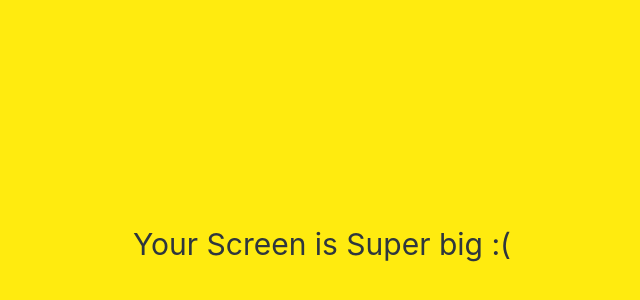
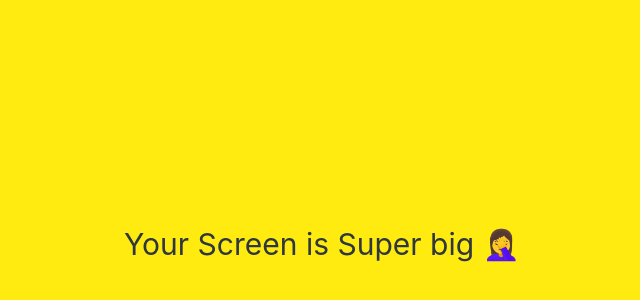
Before and after one commit to devbomdong/kokoa-clone, a plain HTML site: page friends.html in a window 1280 px wide. Shown: the part 156-456 px from the top of the page, without its empty margins (318-958 px from the left). Drawn offline with Linux system fonts and the light colour scheme.

Commit message:
🤦‍♀️

```diff
--- a/friends.html
+++ b/friends.html
@@ -92,7 +92,7 @@
     crossorigin="anonymous"></script>
 
     <div id="no-mobile">
-        <span>Your Screen is Super big :(</span>
+        <span>Your Screen is Super big 🤦‍♀️</span>
     </div>
 
     <div id="splash-screen">
```
